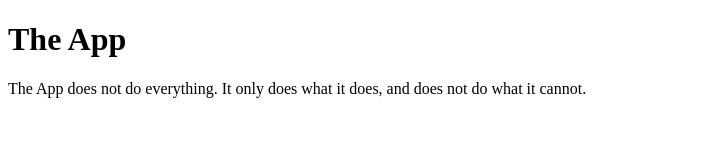
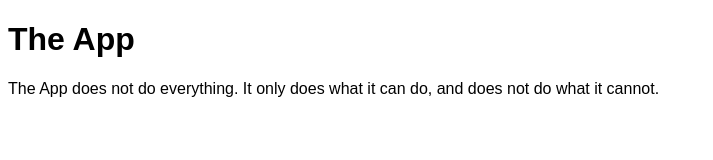
Before and after one commit to MouseUser/the-app, a plain HTML site: page UI.html in a window 1280 px wide. Shown: the whole page, without its empty margins (0-713 px from the left). Drawn offline with Linux system fonts and the light colour scheme.

Commit message:
font change

```diff
--- a/UI.html
+++ b/UI.html
@@ -1,12 +1,17 @@
 <!DOCTYPE html>
 <html>
 <head>
+<style>
+body {
+    font-family: Copperplate, Papyrus, fantasy;
+  }
+</style>
 <title>The App</title>
 </head>
 <body>
 
 <h1>The App</h1>
-<p>The App does not do everything. It only does what it does, and does not do what it cannot.</p>
+<p>The App does not do everything. It only does what it can do, and does not do what it cannot.</p>
 
 </body>
 </html>
```
